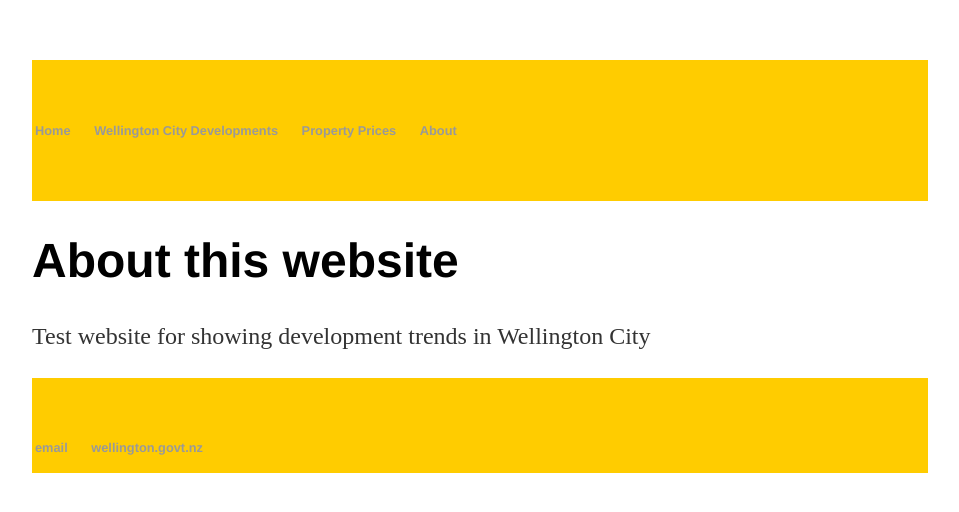
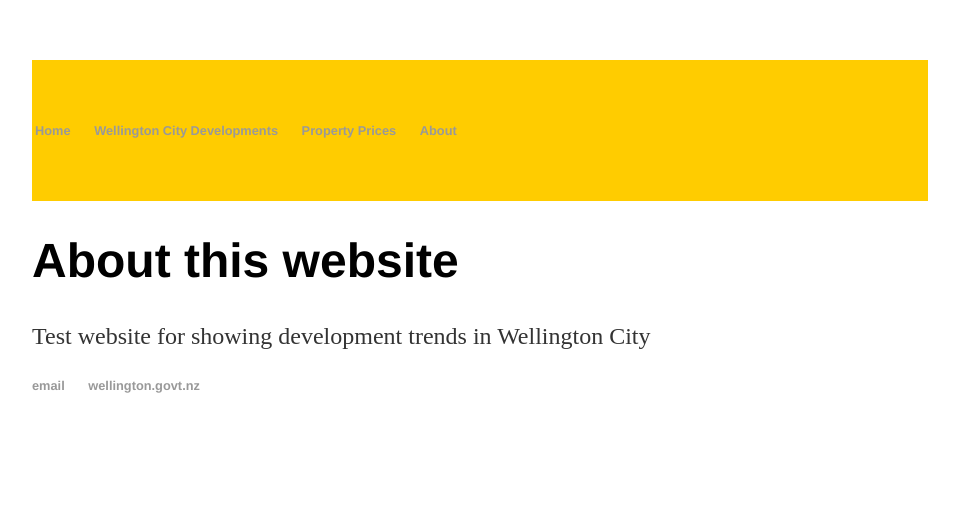
Before and after one commit to wccdigital/graphs, a Jekyll site: the page built from about.html, in a window 1280 px wide. Shown: the top 512 px of the page, without its empty margins (160-1119 px from the left). Built offline with Jekyll 4.4.1, drawn with Linux system fonts in a browser that asks for light colours.

Commit message:
Update main.css

```diff
--- a/css/main.css
+++ b/css/main.css
@@ -37,9 +37,7 @@ header {
 }
 
 footer {
-    padding: 50px 3px 5px 3px;
     font-size: .8em;
-    background-color: #FFCC00;
 
 }
 
```
